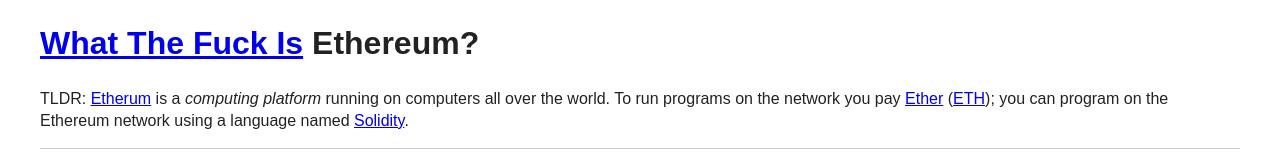
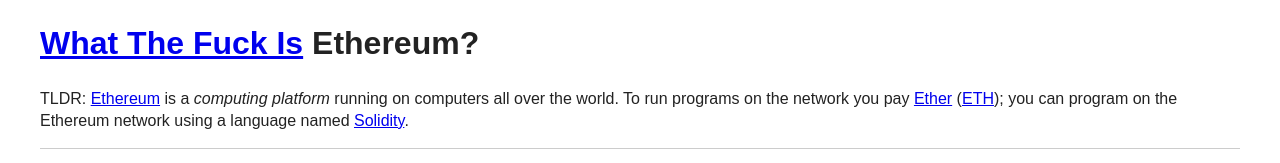
Before and after one commit to Breefield/whatthefuckisethereum.com, a plain HTML site: page index.html in a window 1280 px wide. Shown: the top 163 px of the page. Drawn offline with nearby package versions, Linux system fonts and the light colour scheme.

Commit message:
Fix stupid spelling mistake, again

```diff
--- a/index.html
+++ b/index.html
@@ -44,7 +44,7 @@
               </h1>
             </div>
 
-            <p>TLDR: <a href="http://ethereum.org" target="blank">Etherum</a> is a <i>computing platform</i> running on computers all over the world. To run programs on the network you pay <a href="https://ethereum.org/ether" target="blank">Ether</a> (<a href="https://poloniex.com/exchange#usdt_eth">ETH</a>); you can program on the Ethereum network using a language named <a href="https://solidity.readthedocs.io/en/develop/" target="blank">Solidity</a>.</p>
+            <p>TLDR: <a href="http://ethereum.org" target="blank">Ethereum</a> is a <i>computing platform</i> running on computers all over the world. To run programs on the network you pay <a href="https://ethereum.org/ether" target="blank">Ether</a> (<a href="https://poloniex.com/exchange#usdt_eth">ETH</a>); you can program on the Ethereum network using a language named <a href="https://solidity.readthedocs.io/en/develop/" target="blank">Solidity</a>.</p>
 
             <hr/>
 
```
